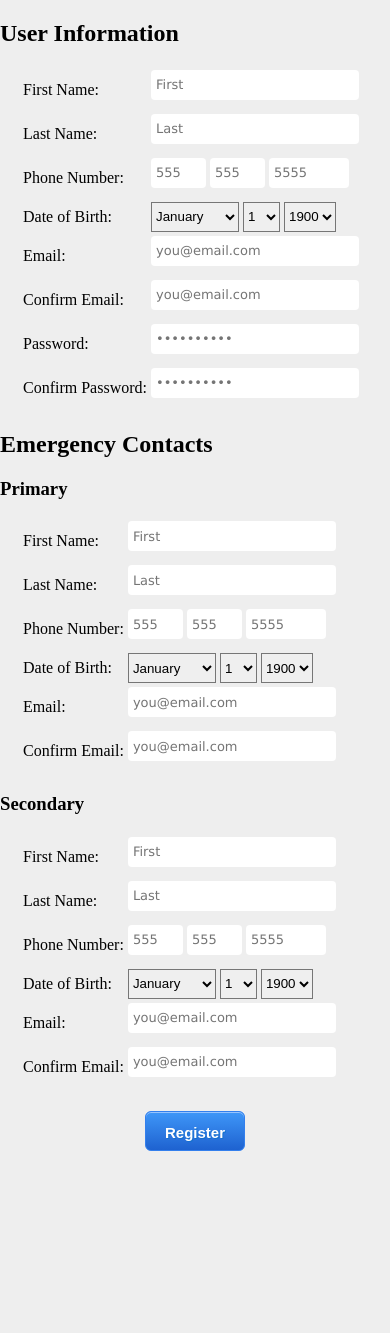
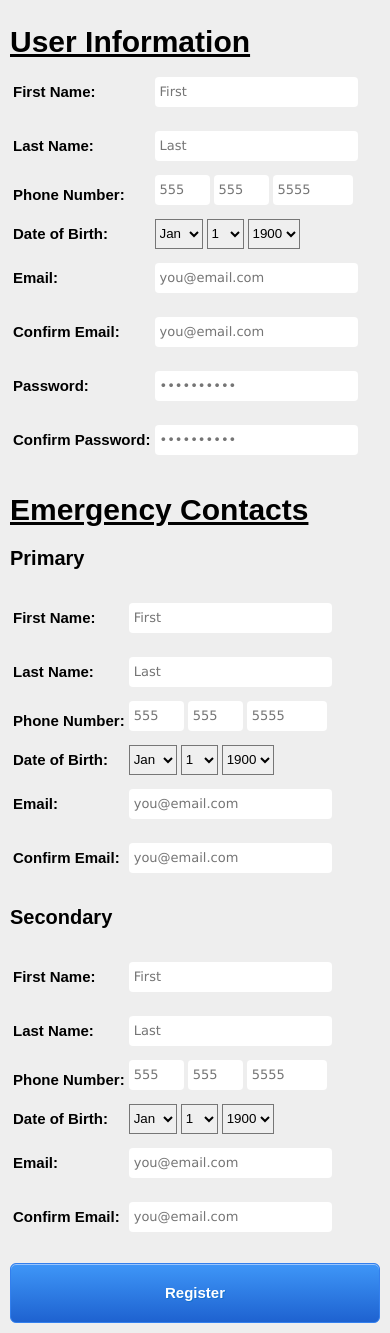
Before and after one commit to richman1c/rebel-scrum, a PHP site: page /web/register.php in a window 390 px wide. Before the commit the page ends 1151 px from the top, so only its background shows below. Run offline with PHP 8.4, Linux system fonts and the light colour scheme.

Commit message:
general CSS cleanup.

```diff
--- a/css/csselements_mobile.css
+++ b/css/csselements_mobile.css
@@ -6,11 +6,9 @@
     }
 
     body {
-        /*background-image: url(images/Grey-website-background.png);*/
-        /*background: url(images/colorado.jpg) no-repeat center center fixed; */
         background-attachment: fixed;
         background-position: center;
-        margin: 0 0 10px; /*3rd parameter must = #footer height*/
+        margin: 10px 10px 10px; /*3rd parameter must = #footer height*/
         background-size: cover;
     }
 
@@ -22,6 +20,26 @@
 
     img {
         border: 0;
+    }
+
+    .default-font{
+        font-family:Arial;
+        font-weight:bold;
+        font-style:normal;
+    }
+
+    .text-font-size{
+        font-size:15px;
+    }
+
+    .sub-header-font-size{
+        font-size:20px;
+    }
+
+    .header-font-size{
+        font-size:30px;
+        margin-bottom: 5px;
+        text-decoration: underline;
     }
 
     .section-header{
@@ -506,13 +376,12 @@
         font-size:15px;
         font-weight:bold;
         font-style:normal;
-    height:40px;
+        width: 100%;
+        height:60px;
         line-height:40px;
-    width:100%;
         text-decoration:none;
         text-align:center;
         text-shadow:1px 1px 0px #1570cd;
-        margin-bottom: 20px;
     }
     .submit-button-long:hover {
         background:-webkit-gradient( linear, left top, left bottom, color-stop(0.05, #1e62d0), color-stop(1, #3d94f6) );
@@ -529,9 +398,14 @@
         height: 30px;
     }
 
+    .inputlabel{
+        text-align: left;
+        vertical-align: middle;
+    }
+
     .inputbox-mod{
+        margin-top: 10px;
         padding-left: 5px;
-        padding-right: 5px;
         width: 100%;
         font-size: small;
         -moz-border-radius: 4px;
--- a/web/register.php
+++ b/web/register.php
@@ -25,18 +25,18 @@
                 unset($_SESSION['validation_errs']);
             }
         ?>
-        <h2>User Information</h2>
-        <table style="margin-left: 20px;">
+        <h2 class="default-font header-font-size"><u>User Information</u></h2>
+        <table>
             <tr>
-                <td>First Name:</td>
+                <td class="inputlabel default-font text-font-size">First Name:</td>
                 <td><input class="inputbox-mod" type="text" placeholder="First" name="u_fname"></td>
             </tr>
             <tr>
-                <td>Last Name:</td>
+                <td class="inputlabel default-font text-font-size">Last Name:</td>
                 <td><input class="inputbox-mod" type="text" placeholder="Last" name="u_lname"></td>
             </tr>
             <tr>
-                <td>Phone Number:</td>
+                <td class="inputlabel default-font text-font-size">Phone Number:</td>
                 <td>
                     <input class="inputbox-mod-phone-short" type="text" placeholder="555" name="u_phone_1">
                     <input class="inputbox-mod-phone-short" type="text" placeholder="555" name="u_phone_2">
@@ -44,21 +44,21 @@
                 </td>
             </tr>
             <tr>
-                <td>Date of Birth:</td>
+                <td class="inputlabel default-font text-font-size">Date of Birth:</td>
                 <td>
-                    <select class="selectbox-mod" name="u_month">
-                        <option value="january">January</option>
-                        <option value="february">February</option>
-                        <option value="march">March</option>
-                        <option value="april">April</option>
+                    <select class="selectbox-mod" name="e2_month">
+                        <option value="january">Jan</option>
+                        <option value="february">Feb</option>
+                        <option value="march">Mar</option>
+                        <option value="april">Apr</option>
                         <option value="may">May</option>
-                        <option value="june">June</option>
-                        <option value="july">July</option>
-                        <option value="august">August</option>
-                        <option value="september">September</option>
-                        <option value="october">October</option>
-                        <option value="november">November</option>
-                        <option value="december">December</option>
+                        <option value="june">Jun</option>
+                        <option value="july">Jul</option>
+                        <option value="august">Aug</option>
+                        <option value="september">Sep</option>
+                        <option value="october">Oct</option>
+                        <option value="november">Nov</option>
+                        <option value="december">Dec</option>
                     </select>
                     <select class="selectbox-mod" name="u_day">
                         <?php
@@ -77,37 +77,37 @@
                 </td>
             </tr>
             <tr>
-                <td>Email:</td>
+                <td class="inputlabel default-font text-font-size">Email:</td>
                 <td><input class="inputbox-mod" type="text" placeholder="you@email.com" name="u_email"></td>
             </tr>
             <tr>
-                <td>Confirm Email:</td>
+                <td class="inputlabel default-font text-font-size">Confirm Email:</td>
                 <td><input class="inputbox-mod" type="text" placeholder="you@email.com" name="u_confirmemail"></td>
             </tr>
             <tr>
-                <td>Password:</td>
+                <td class="inputlabel default-font text-font-size">Password:</td>
                 <td><input class="inputbox-mod" type="password" placeholder="&bull;&bull;&bull;&bull;&bull;&bull;&bull;&bull;&bull;&bull;" name="u_pass"></td>
             </tr>
             <tr>
-                <td>Confirm Password:</td>
+                <td class="inputlabel default-font text-font-size">Confirm Password:</td>
                 <td><input class="inputbox-mod" type="password" placeholder="&bull;&bull;&bull;&bull;&bull;&bull;&bull;&bull;&bull;&bull;" name="u_confirmpass"></td>
             </tr>
         </table>
 
-        <h2>Emergency Contacts</h2>
+        <h2 class="default-font header-font-size">Emergency Contacts</h2>
 
-        <h3>Primary</h3>
-        <table style="margin-left: 20px;">
+        <h3 class="default-font sub-header-font-size">Primary</h3>
+        <table>
             <tr>
-                <td>First Name:</td>
+                <td class="inputlabel default-font text-font-size">First Name:</td>
                 <td><input class="inputbox-mod" type="text" placeholder="First" name="e1_fname"></td>
             </tr>
             <tr>
-                <td>Last Name:</td>
+                <td class="inputlabel default-font text-font-size">Last Name:</td>
                 <td><input class="inputbox-mod" type="text" placeholder="Last" name="e1_lname"></td>
             </tr>
             <tr>
-                <td>Phone Number:</td>
+                <td class="inputlabel default-font text-font-size">Phone Number:</td>
                 <td>
                     <input class="inputbox-mod-phone-short" type="text" placeholder="555" name="e1_phone_1">
                     <input class="inputbox-mod-phone-short" type="text" placeholder="555" name="e1_phone_2">
@@ -115,21 +115,21 @@
                 </td>
             </tr>
             <tr>
-                <td>Date of Birth:</td>
+                <td class="inputlabel default-font text-font-size">Date of Birth:</td>
                 <td>
-                    <select class="selectbox-mod" name="e1_month">
-                        <option value="january">January</option>
-                        <option value="february">February</option>
-                        <option value="march">March</option>
-                        <option value="april">April</option>
+                    <select class="selectbox-mod" name="e2_month">
+                        <option value="january">Jan</option>
+                        <option value="february">Feb</option>
+                        <option value="march">Mar</option>
+                        <option value="april">Apr</option>
                         <option value="may">May</option>
-                        <option value="june">June</option>
-                        <option value="july">July</option>
-                        <option value="august">August</option>
-                        <option value="september">September</option>
-                        <option value="october">October</option>
-                        <option value="november">November</option>
-                        <option value="december">December</option>
+                        <option value="june">Jun</option>
+                        <option value="july">Jul</option>
+                        <option value="august">Aug</option>
+                        <option value="september">Sep</option>
+                        <option value="october">Oct</option>
+                        <option value="november">Nov</option>
+                        <option value="december">Dec</option>
                     </select>
                     <select class="selectbox-mod" name="e1_day">
                         <?php
@@ -148,27 +148,27 @@
                 </td>
             </tr>
             <tr>
-                <td>Email:</td>
+                <td class="inputlabel default-font text-font-size">Email:</td>
                 <td><input class="inputbox-mod" type="text" placeholder="you@email.com" name="e1_email"></td>
             </tr>
             <tr>
-                <td>Confirm Email:</td>
+                <td class="inputlabel default-font text-font-size">Confirm Email:</td>
                 <td><input class="inputbox-mod" type="text" placeholder="you@email.com" name="e1_confirmemail"></td>
             </tr>
         </table>
 
-        <h3>Secondary</h3>
-        <table style="margin-left: 20px;">
+        <h3 class="default-font sub-header-font-size">Secondary</h3>
+        <table>
             <tr>
-                <td>First Name:</td>
+                <td class="inputlabel default-font text-font-size">First Name:</td>
                 <td><input class="inputbox-mod" type="text" placeholder="First" name="e2_fname"></td>
             </tr>
             <tr>
-                <td>Last Name:</td>
+                <td class="inputlabel default-font text-font-size">Last Name:</td>
                 <td><input class="inputbox-mod" type="text" placeholder="Last" name="e2_lname"></td>
             </tr>
             <tr>
-                <td>Phone Number:</td>
+                <td class="inputlabel default-font text-font-size">Phone Number:</td>
                 <td>
                     <input class="inputbox-mod-phone-short" type="text" placeholder="555" name="e2_phone_1">
                     <input class="inputbox-mod-phone-short" type="text" placeholder="555" name="e2_phone_2">
@@ -176,21 +176,21 @@
                 </td>
             </tr>
             <tr>
-                <td>Date of Birth:</td>
+                <td class="inputlabel default-font text-font-size">Date of Birth:</td>
                 <td>
                     <select class="selectbox-mod" name="e2_month">
-                        <option value="january">January</option>
-                        <option value="february">February</option>
-                        <option value="march">March</option>
-                        <option value="april">April</option>
+                        <option value="january">Jan</option>
+                        <option value="february">Feb</option>
+                        <option value="march">Mar</option>
+                        <option value="april">Apr</option>
                         <option value="may">May</option>
-                        <option value="june">June</option>
-                        <option value="july">July</option>
-                        <option value="august">August</option>
-                        <option value="september">September</option>
-                        <option value="october">October</option>
-                        <option value="november">November</option>
-                        <option value="december">December</option>
+                        <option value="june">Jun</option>
+                        <option value="july">Jul</option>
+                        <option value="august">Aug</option>
+                        <option value="september">Sep</option>
+                        <option value="october">Oct</option>
+                        <option value="november">Nov</option>
+                        <option value="december">Dec</option>
                     </select>
                     <select class="selectbox-mod" name="e2_day">
                         <?php
@@ -209,11 +209,11 @@
                 </td>
             </tr>
             <tr>
-                <td>Email:</td>
+                <td class="inputlabel default-font text-font-size">Email:</td>
                 <td><input class="inputbox-mod" type="text" placeholder="you@email.com" name="e2_email"></td>
             </tr>
             <tr>
-                <td>Confirm Email:</td>
+                <td class="inputlabel default-font text-font-size">Confirm Email:</td>
                 <td><input class="inputbox-mod" type="text" placeholder="you@email.com" name="e2_confirmemail"></td>
             </tr>
         </table>
@@ -221,11 +221,8 @@
         <br />
 
 
-            <table style="margin-left:auto;margin-right:auto;">
-                <tr>
-                    <td><button class="submit-button" type="submit">Register</button></td>
-                </tr>
-            </table>
+
+                    <button class="submit-button-long" type="submit">Register</button>
         </form>
 
     </body>
```
Also changed, not shown: other parts of css/csselements_mobile.css (+8 -162 lines), index.php (+15 -15 lines). Lines whose indentation alone changed are shown as unchanged.
